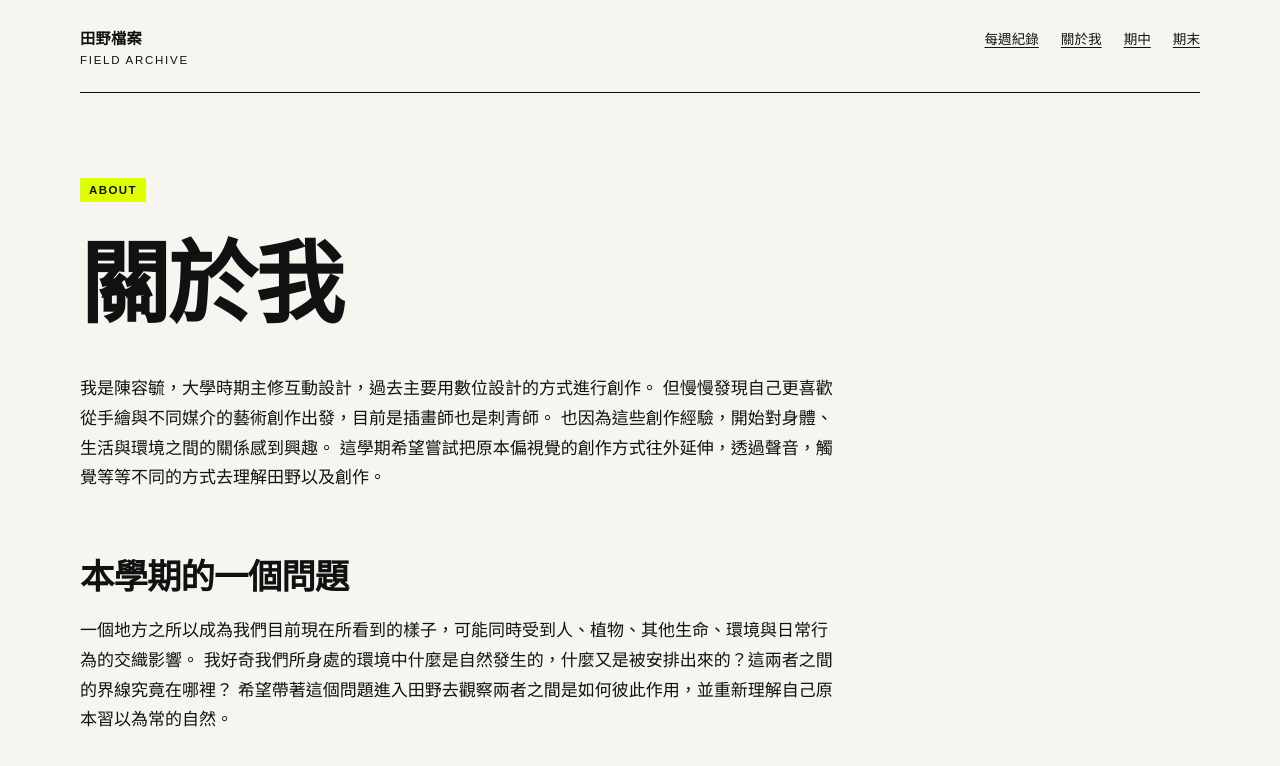
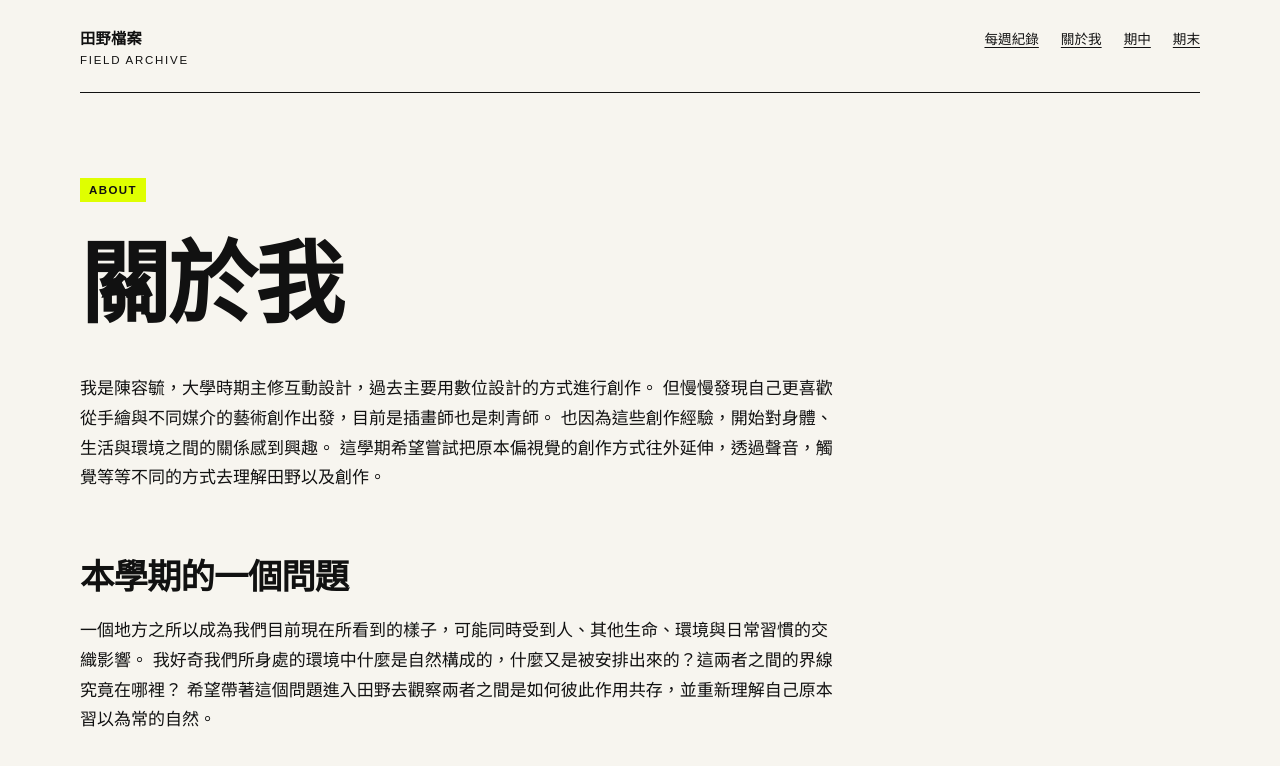
Before and after one commit to yychan27/fieldworkarchive, a Jekyll site: the page built from about.md, in a window 1280 px wide. Shown: the top 766 px of the page. Built offline with Jekyll 4.4.1, drawn with Linux system fonts in a browser that asks for light colours.

Commit message:
Update about.md

```diff
--- a/about.md
+++ b/about.md
@@ -14,6 +14,6 @@ permalink: /about/
 
 ## 本學期的一個問題
 
-一個地方之所以成為我們目前現在所看到的樣子，可能同時受到人、植物、其他生命、環境與日常行為的交織影響。
-我好奇我們所身處的環境中什麼是自然發生的，什麼又是被安排出來的？這兩者之間的界線究竟在哪裡？
-希望帶著這個問題進入田野去觀察兩者之間是如何彼此作用，並重新理解自己原本習以為常的自然。
+一個地方之所以成為我們目前現在所看到的樣子，可能同時受到人、其他生命、環境與日常習慣的交織影響。
+我好奇我們所身處的環境中什麼是自然構成的，什麼又是被安排出來的？這兩者之間的界線究竟在哪裡？
+希望帶著這個問題進入田野去觀察兩者之間是如何彼此作用共存，並重新理解自己原本習以為常的自然。
```
